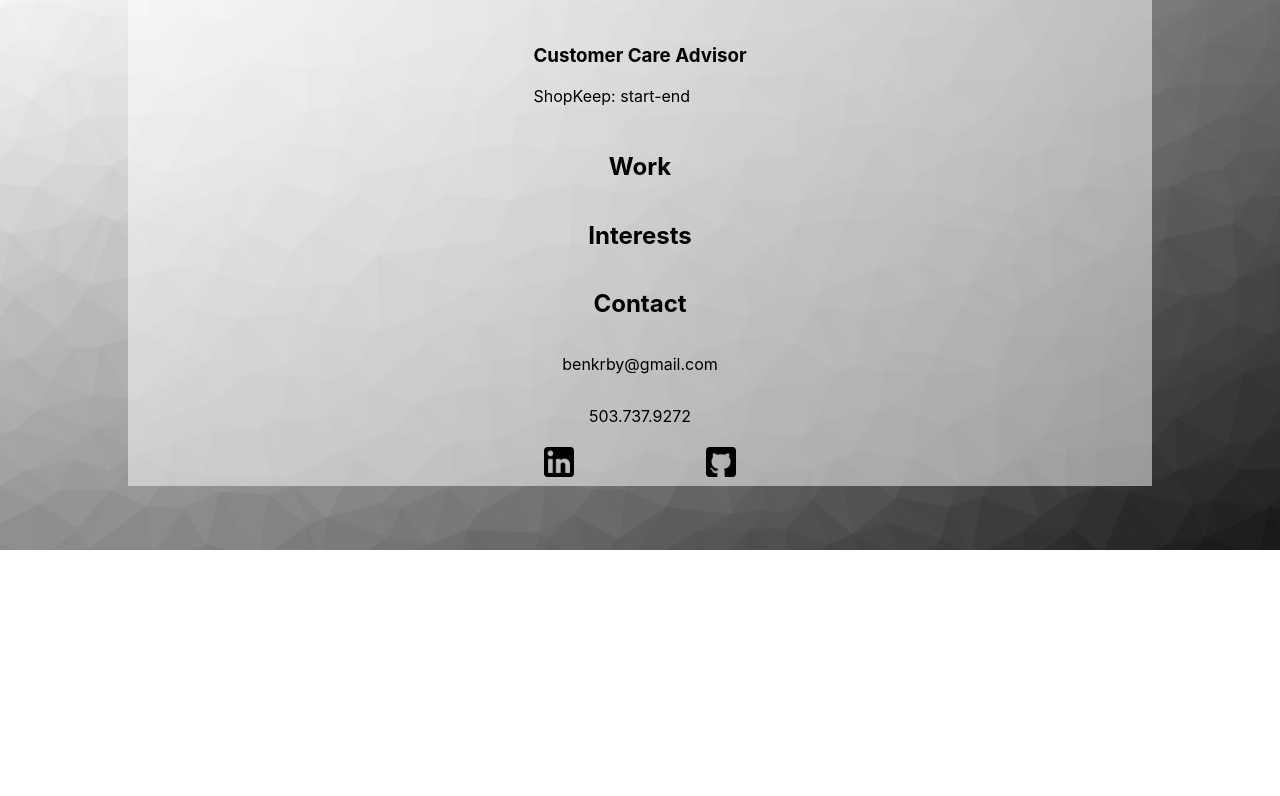
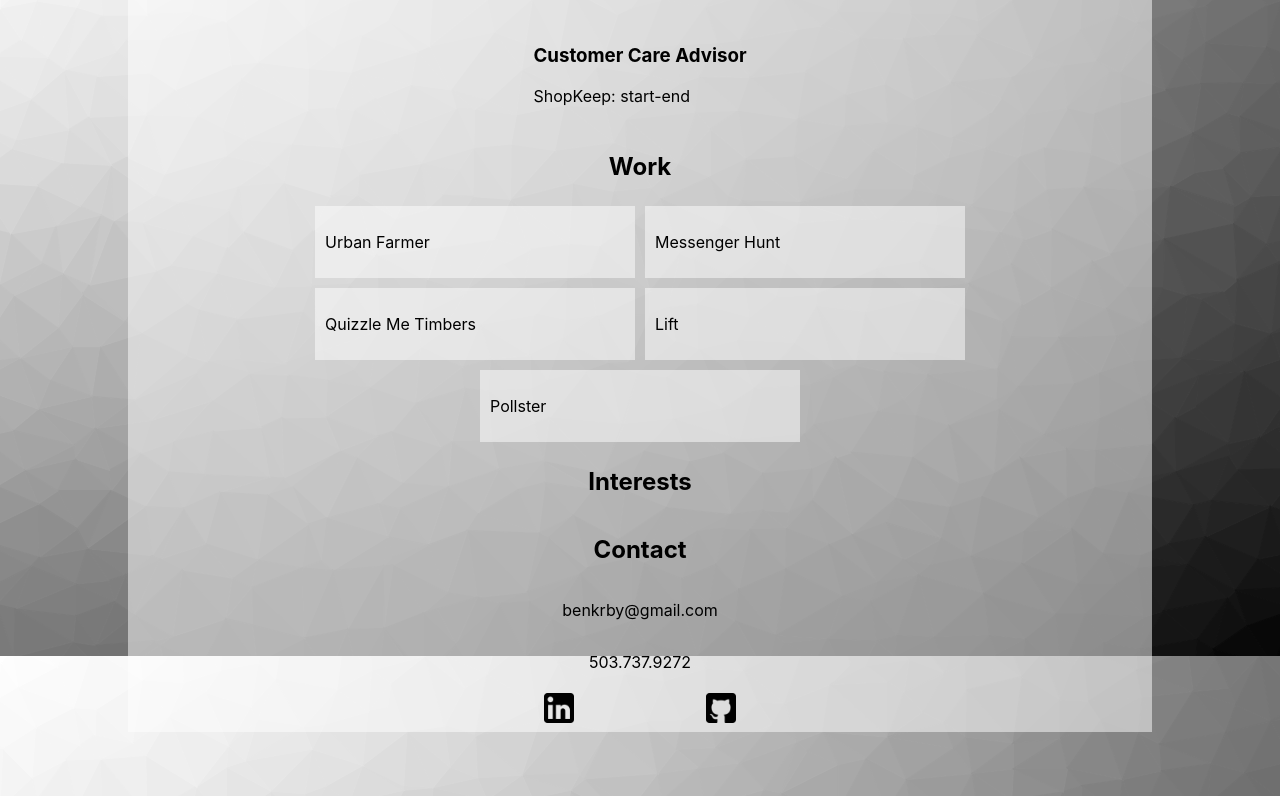
Before and after one commit to ben-kirby/about, a React (Create React App) app: page / in a window 1280 px wide. Shown: the part 944-1740 px from the top of the page. Before the commit the page ends 1494 px from the top, so only its background shows below. Built offline with nearby package versions, Linux system fonts and the light colour scheme.

Commit message:
mapped work content to workbit component

```diff
--- /dev/null
+++ b/src/components/reusable/WorkBit.js
@@ -0,0 +1,23 @@
+import React, { Component } from 'react';
+import styled from 'styled-components';
+
+const styles = {
+	workContent: styled.div`
+		display: flex;
+		flex-direction: column;
+		padding: 10px;
+		background: rgba(255, 255, 255, 0.5);
+		margin: 5px
+		width: 300px
+	`,
+}
+
+export default class WorkBit extends Component{
+	render(){
+		return(
+			<styles.workContent>
+				<p>{this.props.bit.title}</p>
+			</styles.workContent>
+		);
+	}
+}
--- a/src/components/work.js
+++ b/src/components/work.js
@@ -1,9 +1,18 @@
 import React, { Component } from 'react';
 import styled from 'styled-components';
+import { v4 } from 'uuid';
 
+import WorkBit from './reusable/WorkBit';
+import { work } from '../constants/aboutInfo';
 import { Container, SectionTitle } from '../styles/styledComponents';
 
 const styles = {
+	workSection: styled.div`
+		display: flex;
+		flex-direction: row;
+		flex-wrap: wrap;
+		justify-content: center;
+	`,
 }
 
 export default class Work extends Component {
@@ -11,6 +20,16 @@ export default class Work extends Component {
 		return (
 			<Container id='work'>
 				<SectionTitle>Work</SectionTitle>
+				<styles.workSection>
+					{work.map((bit) => {
+						return(
+							<WorkBit
+								index={v4()}
+								bit={bit}
+							/>
+						);
+					})}
+				</styles.workSection>
 			</Container>
 		);
 	}
--- a/src/constants/aboutInfo.js
+++ b/src/constants/aboutInfo.js
@@ -27,3 +27,31 @@ export const background = [
 		end: 'end'
 	}
 ];
+
+export const work = [
+	{
+		title: 'Urban Farmer',
+		github: 'https://github.com/ben-kirby/Urban-Farmer',
+		description: 'urban farmer'
+	},
+	{
+		title: 'Messenger Hunt',
+		github: 'https://github.com/ben-kirby/messenger_hunt',
+		description: 'messenger hunt'
+	},
+	{
+		title: 'Quizzle Me Timbers',
+		github: 'https://github.com/ben-kirby/quizzle-me-timbers',
+		description: 'quizzle'
+	},
+	{
+		title: 'Lift',
+		github: 'https://github.com/ben-kirby/Lift',
+		description: 'lift'
+	},
+	{
+		title: 'Pollster',
+		github: 'https://github.com/ben-kirby/pollster',
+		description: 'pollster'
+	}
+];
```
